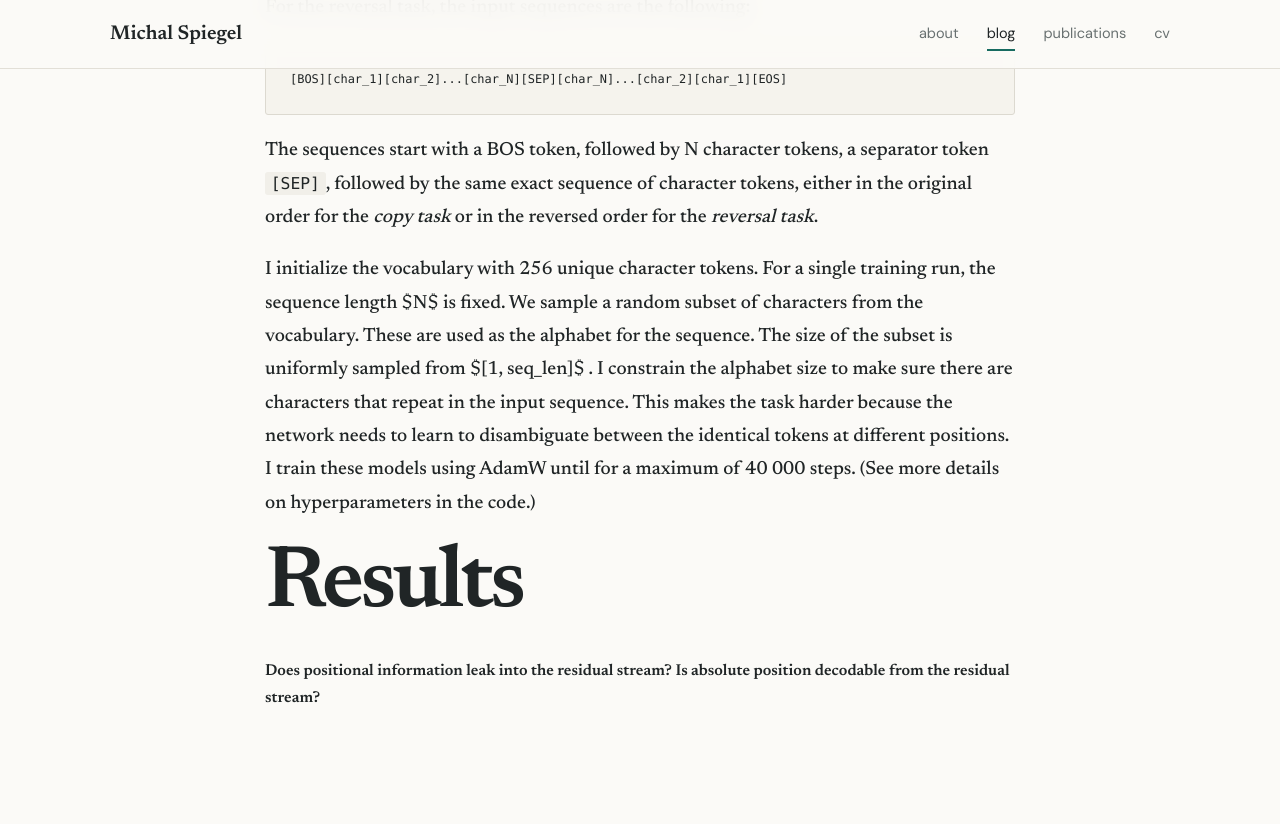
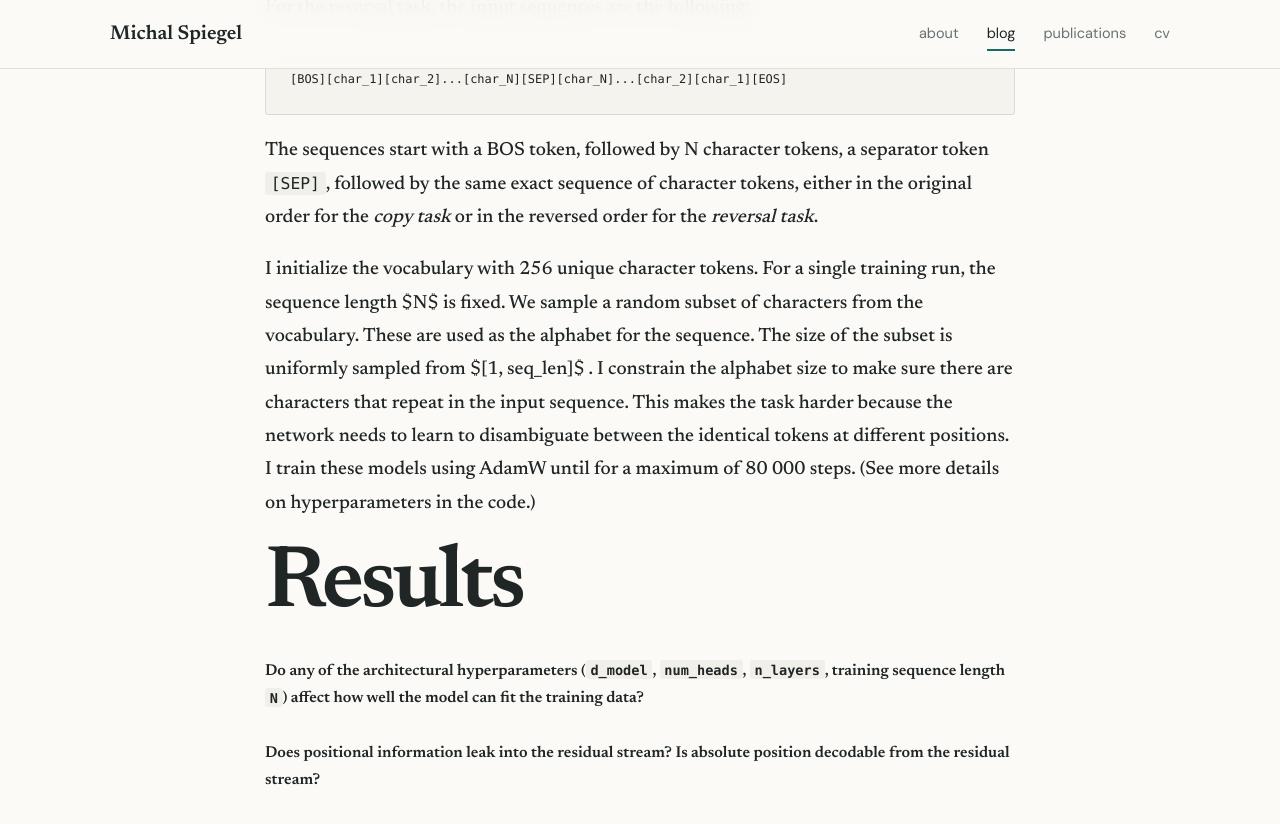
Before and after one commit to michalspiegel/michalspiegel.github.io, a Jekyll site: the page built from _posts/2026-11-02-rope-reversal.md, in a window 1280 px wide and 900 px high, scrolled down 2306 px. Shown: the top 824 px of the window. Built offline with Jekyll 4.4.1, drawn with Linux system fonts in a browser that asks for light colours.

Commit message:
Sync posts from vault (b28b4a3)

```diff
--- a/_posts/2026-11-02-rope-reversal.md
+++ b/_posts/2026-11-02-rope-reversal.md
@@ -35,8 +35,11 @@ For the reversal task, the input sequences are the following:
 
 The sequences start with a BOS token, followed by N character tokens, a separator token `[SEP]`, followed by the same exact sequence of character tokens, either in the original order for the *copy task* or in the reversed order for the *reversal task*.
 
-I initialize the vocabulary with 256 unique character tokens. For a single training run, the sequence length $N$ is fixed. We sample a random subset of characters from the vocabulary. These are used as the alphabet for the sequence. The size of the subset is uniformly sampled from $[1, seq\_len]$ . I constrain the alphabet size to make sure there are characters that repeat in the input sequence. This makes the task harder because the network needs to learn to disambiguate between the identical tokens at different positions. I train these models using AdamW until for a maximum of 40 000 steps. (See more details on hyperparameters in the code.)
+I initialize the vocabulary with 256 unique character tokens. For a single training run, the sequence length $N$ is fixed. We sample a random subset of characters from the vocabulary. These are used as the alphabet for the sequence. The size of the subset is uniformly sampled from $[1, seq\_len]$ . I constrain the alphabet size to make sure there are characters that repeat in the input sequence. This makes the task harder because the network needs to learn to disambiguate between the identical tokens at different positions. I train these models using AdamW until for a maximum of 80 000 steps. (See more details on hyperparameters in the code.)
 
 # Results
 
+##### Do any of the architectural hyperparameters (`d_model`, `num_heads`, `n_layers`, training sequence length `N`) affect how well the model can fit the training data?
+
+
 ##### Does positional information leak into the residual stream? Is absolute position decodable from the residual stream?
```
